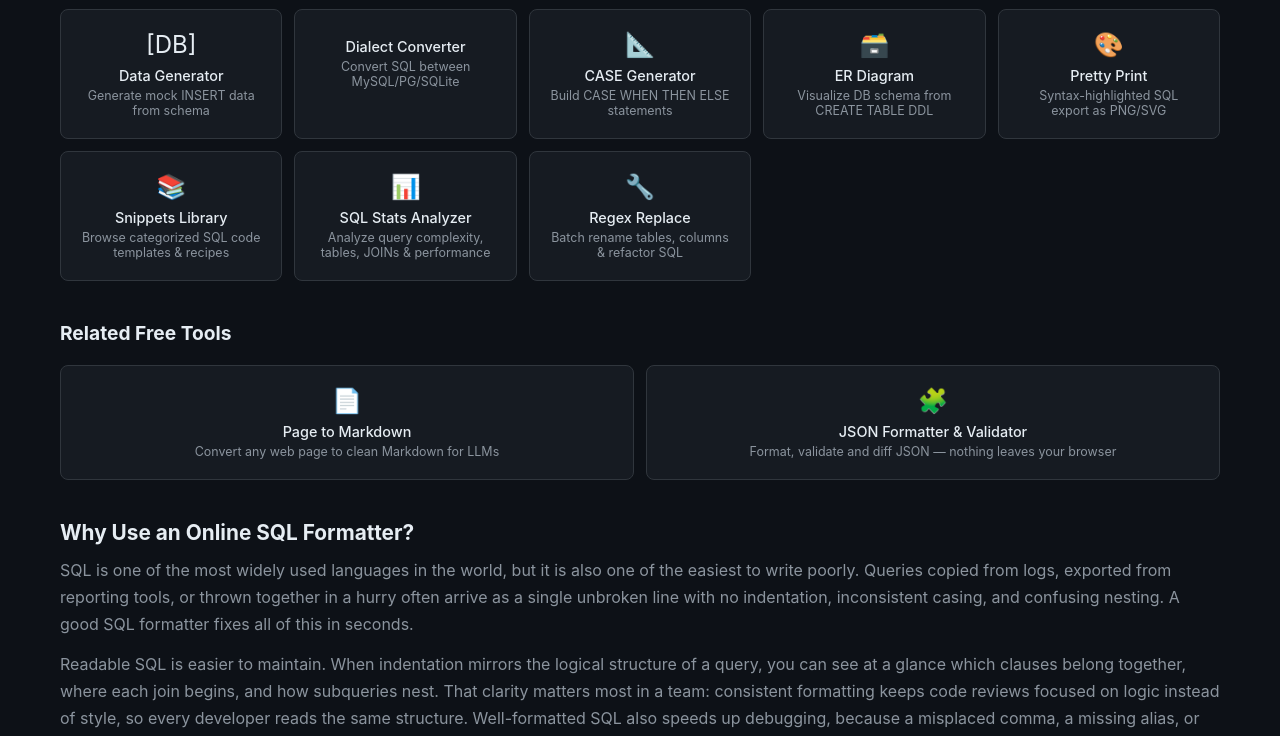
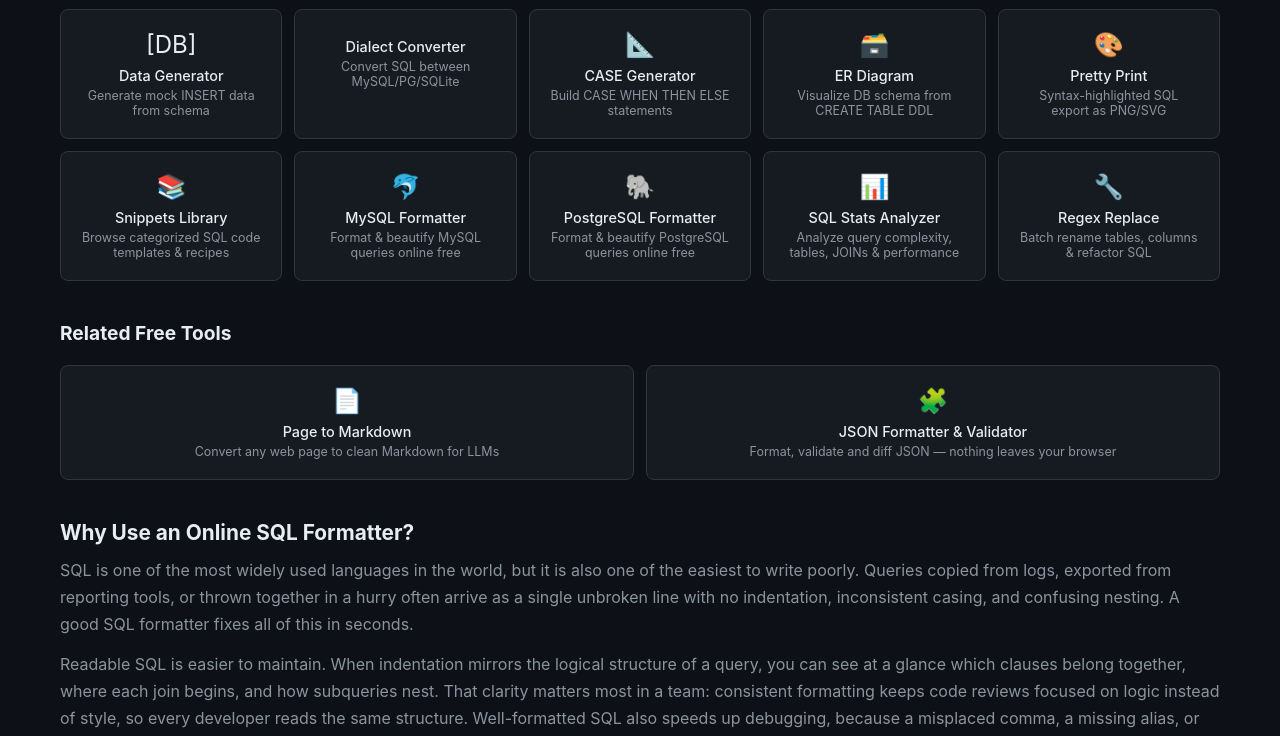
Before and after one commit to sharefun2023/sqlformat.io, a website: page public/index.html in a window 1280 px wide. Shown: the part 1825-2561 px from the top of the page. Drawn offline with Linux system fonts and the light colour scheme.

Commit message:
seo: add nav + homepage tool-card links to MySQL/PostgreSQL formatter subpages

```diff
--- a/public/index.html
+++ b/public/index.html
@@ -503,6 +503,8 @@ gtag('config', 'G-M3MYLE3P6F');
       <a href="/snippets">Snippets</a>
       <a href="/stats">Stats</a>
       <a href="/regex-replace">Regex</a>
+      <a href="/sql-formatter-mysql">MySQL</a>
+      <a href="/sql-formatter-postgresql">PostgreSQL</a>
       <a href="/about">About</a>
     </nav>
   </div>
@@ -658,10 +660,20 @@ gtag('config', 'G-M3MYLE3P6F');
       <div class="name">Snippets Library</div>
       <div class="desc">Browse categorized SQL code templates & recipes</div>
     </a>
+    <a href="/sql-formatter-mysql" class="tool-card">
+      <div class="icon">🐬</div>
+      <div class="name">MySQL Formatter</div>
+      <div class="desc">Format &amp; beautify MySQL queries online free</div>
+    </a>
+    <a href="/sql-formatter-postgresql" class="tool-card">
+      <div class="icon">🐘</div>
+      <div class="name">PostgreSQL Formatter</div>
+      <div class="desc">Format &amp; beautify PostgreSQL queries online free</div>
+    </a>
     <a href="/stats" class="tool-card">
     <div class="icon">📊</div>
     <div class="name">SQL Stats Analyzer</div>
-    <div class="desc">Analyze query complexity, tables, JOINs & performance</div>
+    <div class="desc">Analyze query complexity, tables, JOINs &amp; performance</div>
     </a>
     <a href="/regex-replace" class="tool-card">
     <div class="icon">🔧</div>
```
